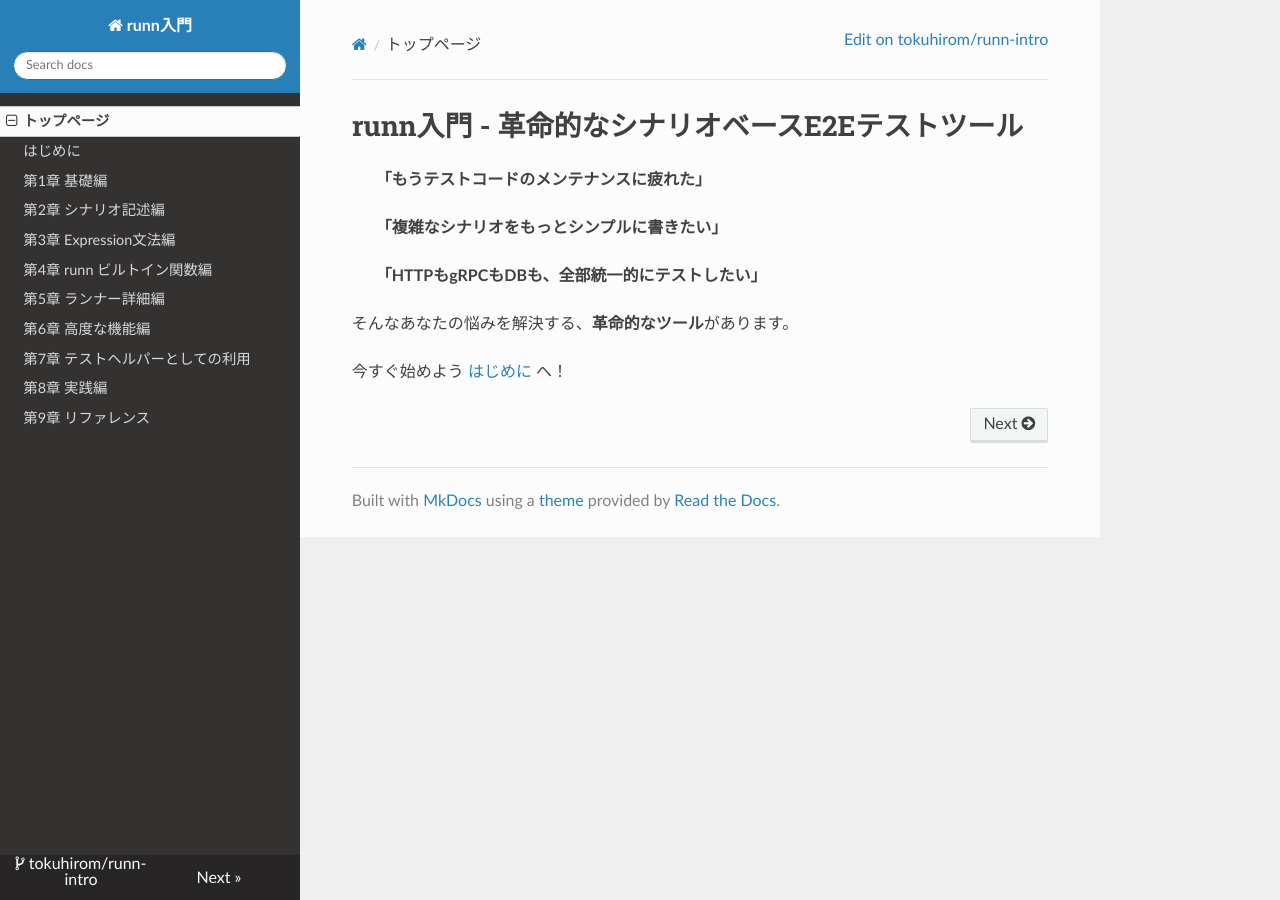
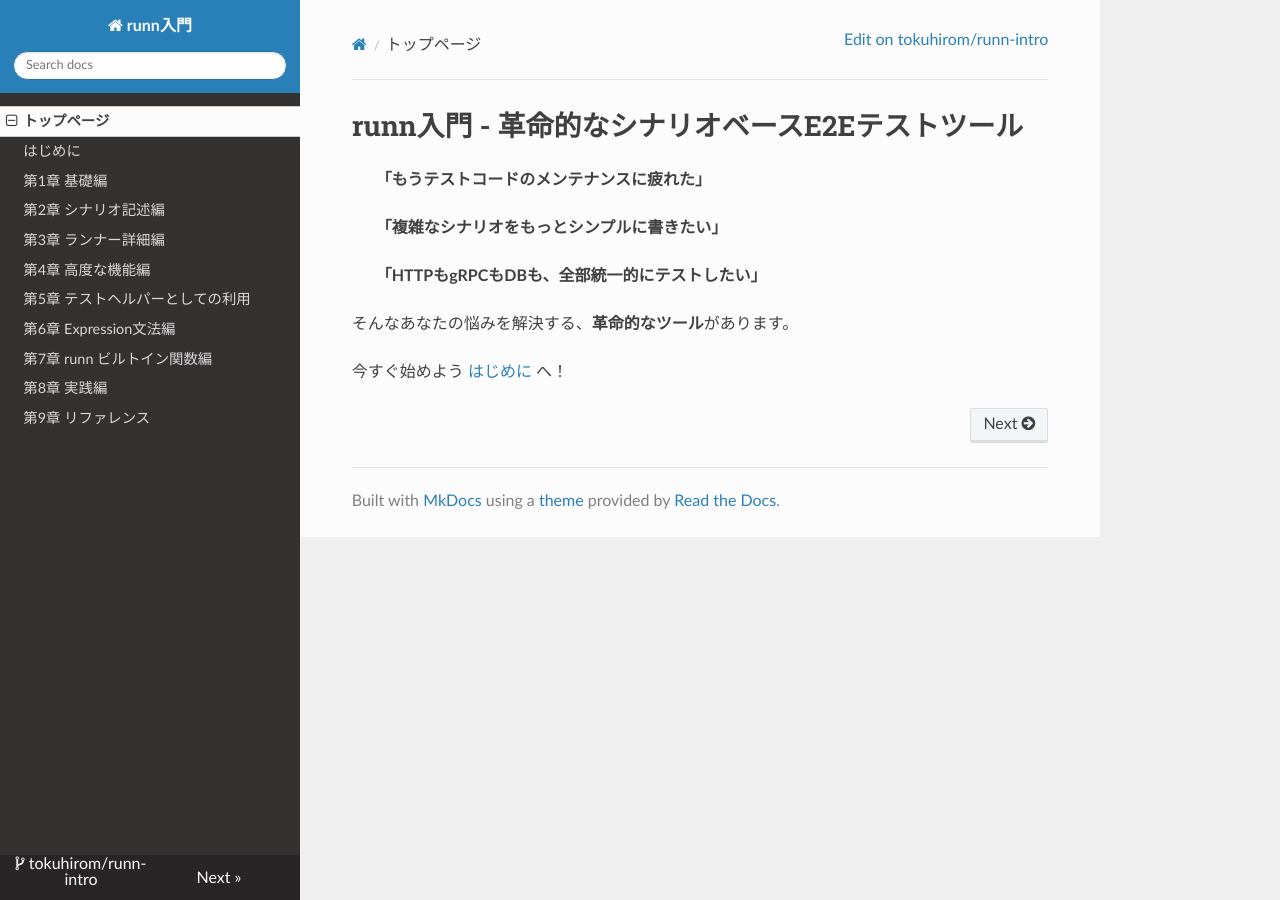
Before and after one commit to tokuhirom/runn-intro, an MkDocs documentation site: the page built from docs/index.md, in a window 1280 px wide. Built offline with MkDocs 1.6.1, drawn with Linux system fonts in a browser that asks for light colours; nearby versions of some CDN libraries.

Commit message:
sort chapters

```diff
--- a/mkdocs.yml
+++ b/mkdocs.yml
@@ -37,11 +37,11 @@ nav:
   - はじめに: intro.md
   - 第1章 基礎編: basics.md
   - 第2章 シナリオ記述編: scenario.md
-  - 第3章 Expression文法編: expr-lang.md
-  - 第4章 runn ビルトイン関数編: runn-builtins.md
-  - 第5章 ランナー詳細編: runners.md
-  - 第6章 高度な機能編: advanced.md
-  - 第7章 テストヘルパーとしての利用: test-helper.md
+  - 第3章 ランナー詳細編: runners.md
+  - 第4章 高度な機能編: advanced.md
+  - 第5章 テストヘルパーとしての利用: test-helper.md
+  - 第6章 Expression文法編: expr-lang.md
+  - 第7章 runn ビルトイン関数編: runn-builtins.md
   - 第8章 実践編: practices.md
   - 第9章 リファレンス: references.md
 
```
